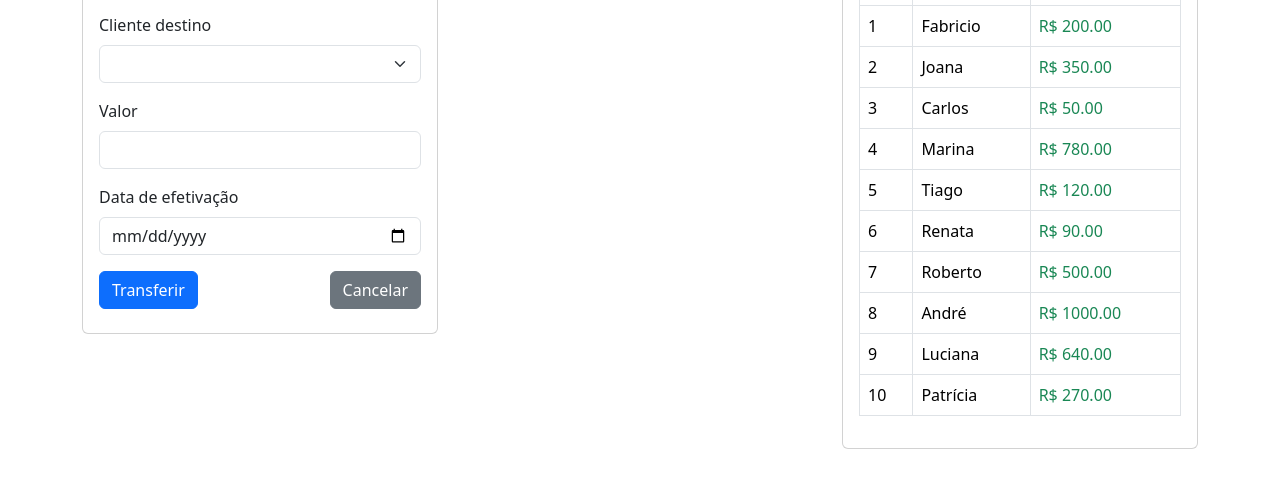
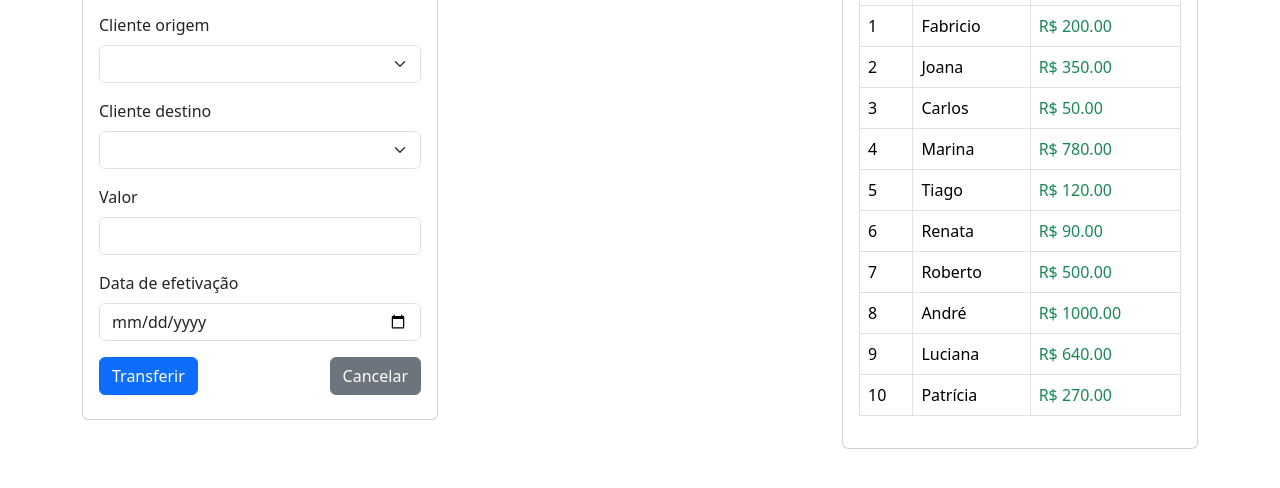
Before and after one commit to bioadsl/banco-qa, a website: page frontend/index.html in a window 1280 px wide. Shown: the part 138-626 px from the top of the page. Drawn offline with nearby package versions, Linux system fonts and the light colour scheme.

Commit message:
adicao do remetente

```diff
--- a/frontend/index.html
+++ b/frontend/index.html
@@ -17,6 +17,12 @@
           <h2 class="text-center text-primary fw-bold">Banco QA</h2>
           <p class="text-end fw-bold">Saldo: <span ng-class="{'text-success': saldo >= 0, 'text-danger': saldo < 0}">R${{ saldo.toFixed(2) }}</span></p>
           <form ng-submit="transferir()" class="mb-2">
+			<div class="mb-3">
+			  <label for="remetente" class="form-label">Cliente origem</label>
+			  <select id="remetente" class="form-select" ng-model="transferencia.remetente" ng-options="c.id as c.nome for c in contas">
+				<option value="">Selecione o remetente</option>
+			  </select>
+			</div>
             <div class="mb-3">
               <label for="destino" class="form-label">Cliente destino</label>
               <select id="destino" class="form-select" ng-model="transferencia.destino" ng-options="c.id as c.nome for c in contas">
```
